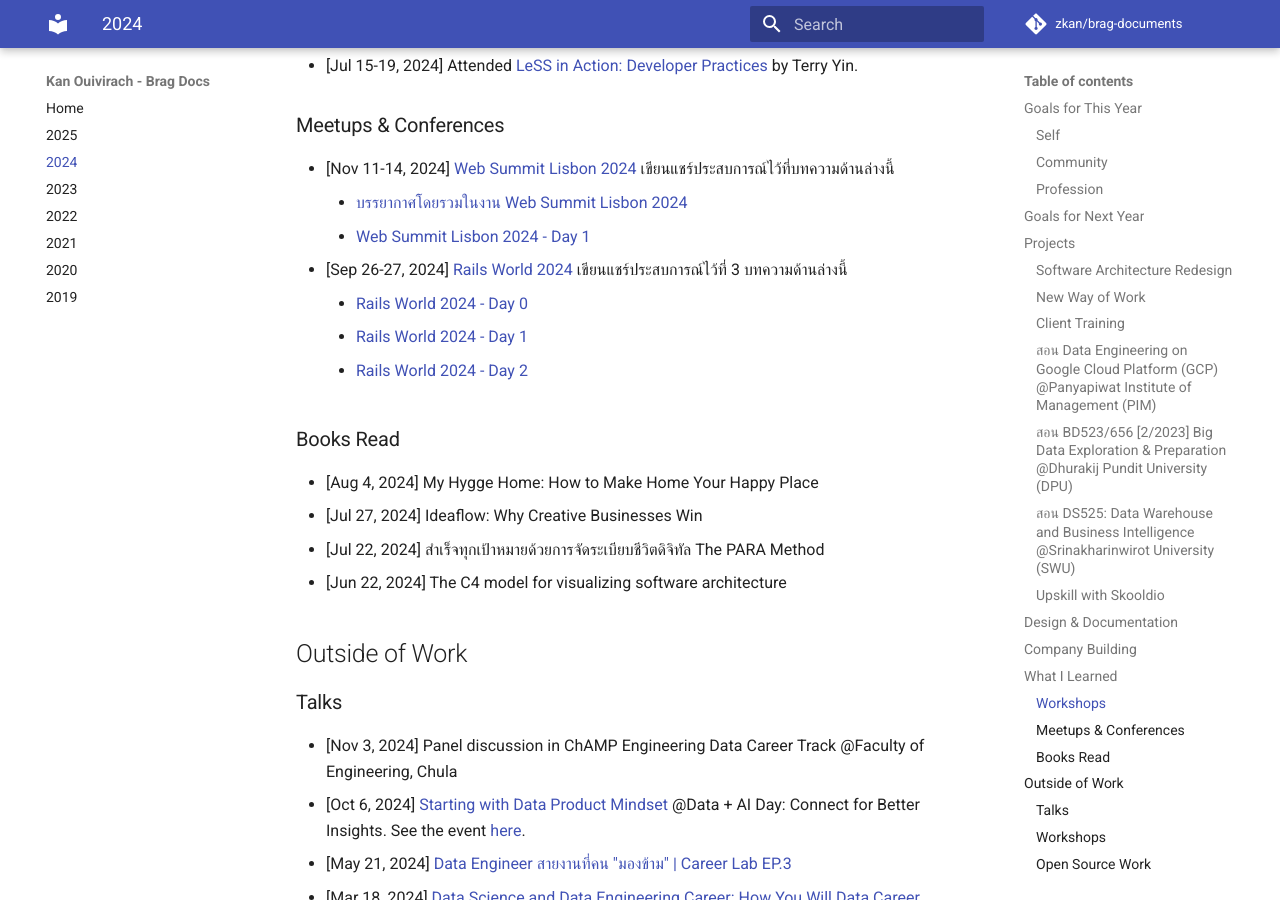
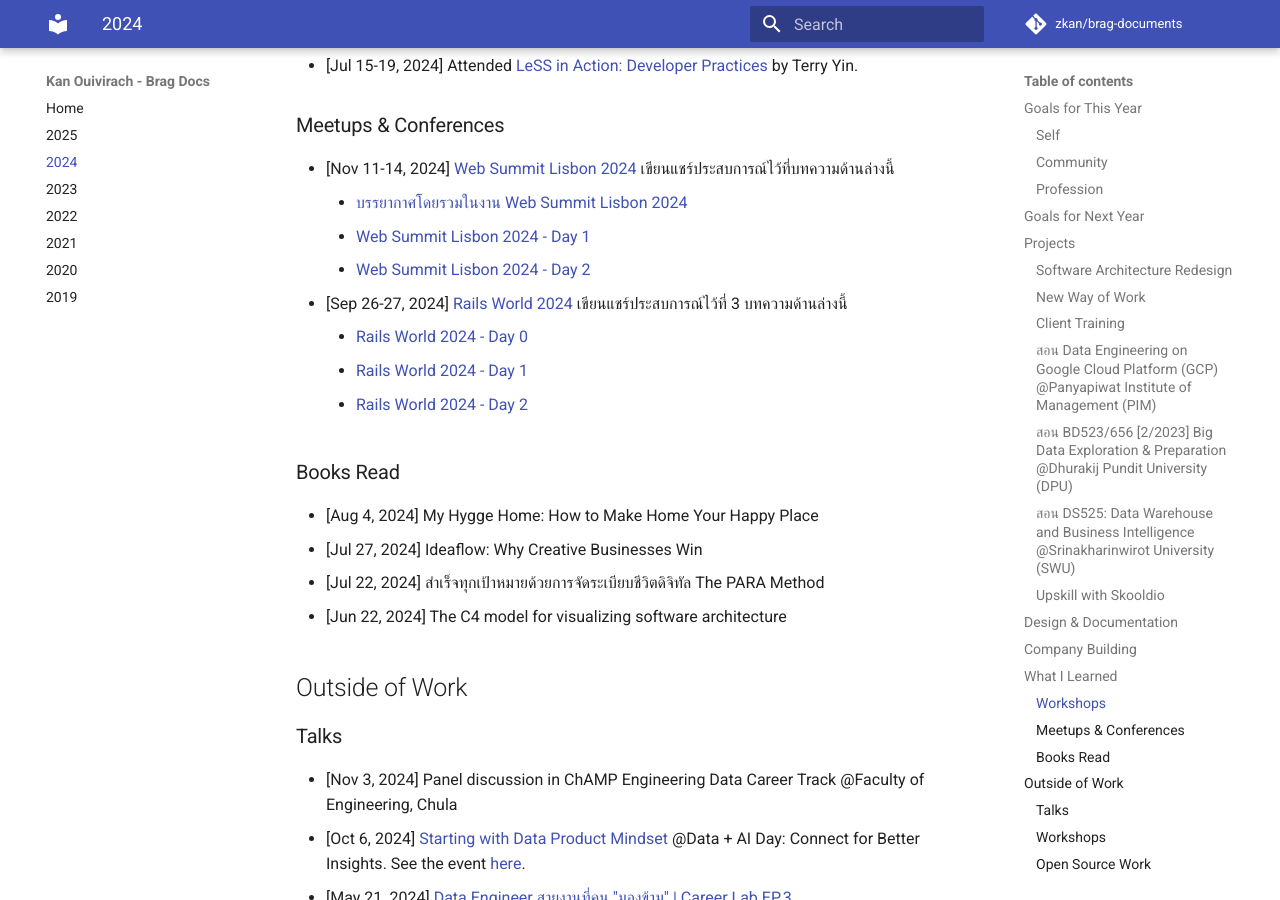
Before and after one commit to zkan/brag-documents, an MkDocs documentation site: the page built from docs/2024.md, in a window 1280 px wide and 900 px high, scrolled down 3638 px. Built offline with MkDocs 1.6.1 and Material for MkDocs 9.7.7, drawn with Linux system fonts in a browser that asks for light colours; comment, search, counter and statistics services are not loaded.

Commit message:
Add link to Web Summit Day 2

```diff
--- a/docs/2024.md
+++ b/docs/2024.md
@@ -129,7 +129,8 @@
 
 * [Nov 11-14, 2024] [Web Summit Lisbon 2024](https://websummit.com/){: target="_blank"} เขียนแชร์ประสบการณ์ไว้ที่บทความด้านล่างนี้
     * [บรรยากาศโดยรวมในงาน Web Summit Lisbon 2024](https://medium.com/odds-team/%E0%B8%9A%E0%B8%A3%E0%B8%A3%E0%B8%A2%E0%B8%B2%E0%B8%81%E0%B8%B2%E0%B8%A8%E0%B9%82%E0%B8%94%E0%B8%A2%E0%B8%A3%E0%B8%A7%E0%B8%A1%E0%B9%83%E0%B8%99%E0%B8%87%E0%B8%B2%E0%B8%99-web-summit-lisbon-2024-2fd7e616ddc5){: target="_blank"}
-    * [Web Summit Lisbon 2024 - Day 1](https://medium.com/odds-team/web-summit-lisbon-2024-day-1-eeb26ded2fe6)
+    * [Web Summit Lisbon 2024 - Day 1](https://medium.com/odds-team/web-summit-lisbon-2024-day-1-eeb26ded2fe6){: target="_blank"}
+    * [Web Summit Lisbon 2024 - Day 2](https://medium.com/odds-team/web-summit-lisbon-2024-day-2-9049e0a906e7){: target="_blank"}
 * [Sep 26-27, 2024] [Rails World 2024](https://rubyonrails.org/world/2024){: target="_blank"} เขียนแชร์ประสบการณ์ไว้ที่ 3 บทความด้านล่างนี้
     * [Rails World 2024 - Day 0](https://medium.com/odds-team/rails-world-2024-day-0-c516f95fea01){: target="_blank"}
     * [Rails World 2024 - Day 1](https://medium.com/odds-team/rails-world-2024-day-1-c65c9d6eb7f4){: target="_blank"}
```
